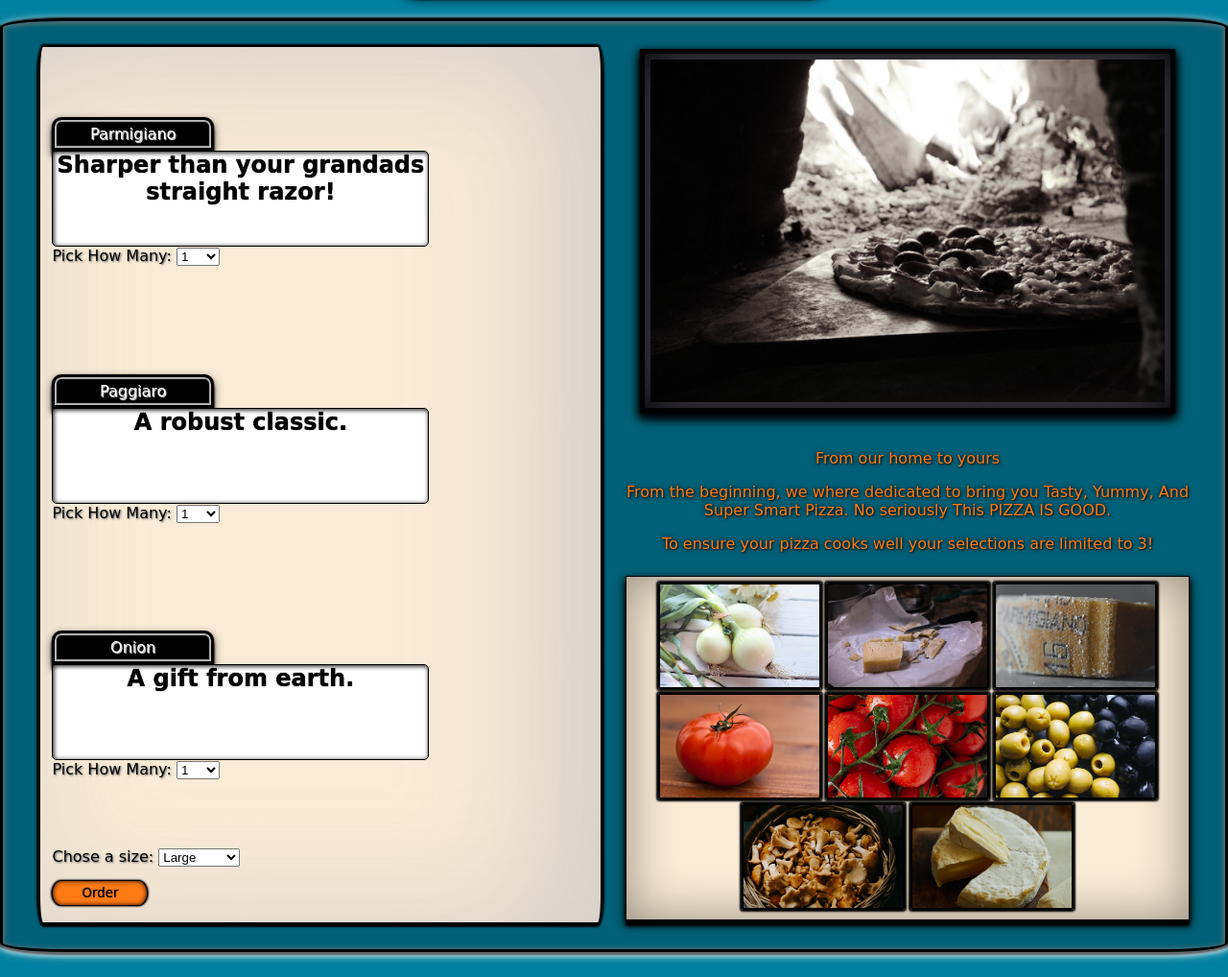
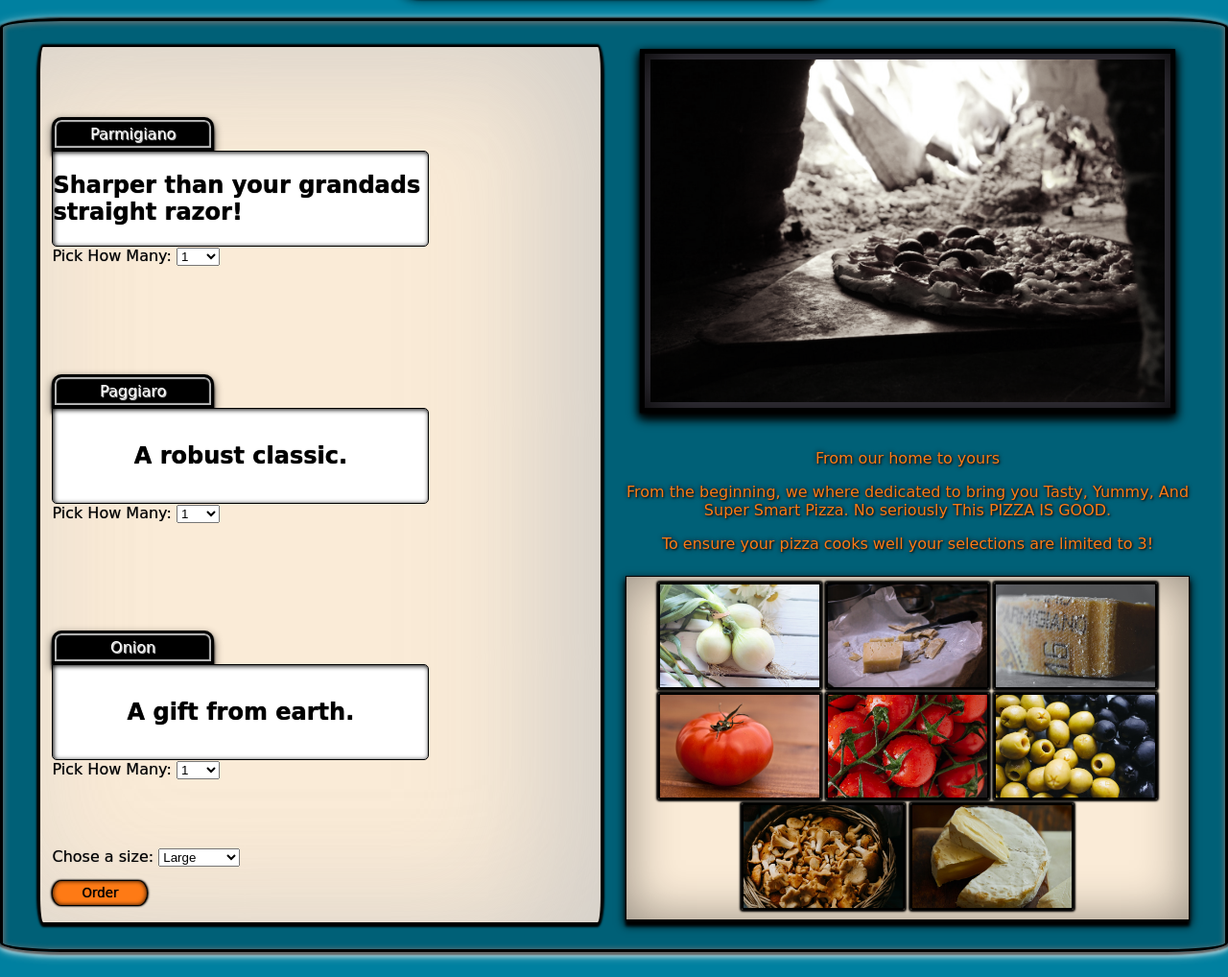
Before and after one commit to dcouch440/pizza-parlor, a plain HTML site: page index.html in a window 1280 px wide. Shown: the part 78-1096 px from the top of the page at 96% size. Drawn offline with Linux system fonts and the light colour scheme; files whose address does not match are found by name; a web font is replaced by a local one.

Commit message:
center menu item description flavor text

```diff
--- a/css/styles.css
+++ b/css/styles.css
@@ -56,7 +56,7 @@ h1 {
     0px 2px 6px 1px #ffffff5e,
     1px 3px 4px 1px #ffffff5e;
   border-radius: 5% / 1%;
-  text-shadow: 1px 1px 2px rgb(99, 99, 99);
+  text-shadow: 0px 0px 1px rgb(99, 99, 99);
 }
 #menu-selector-root {
   height: 90%;
@@ -84,10 +84,11 @@ h1 {
   width: 100px;
 }
 .menu-description {
+  display: flex;
+  justify-content: center;
   width: 70%;
   height: 100px;
   border-radius: 0px 5px 5px 5px;
-  text-align: center;
   box-shadow: inset 1px 1px 5px #000000;
   color: black;
   text-shadow: 0px 0px 1px black;
@@ -96,6 +97,9 @@ h1 {
   font-weight: 800;
   font-size: 24px;
   font-family: 'Cedarville Cursive', cursive;
+}
+.menu-description > div{
+  align-self: center;
 }
 .title {
   display: flex;
--- a/index.html
+++ b/index.html
@@ -21,7 +21,9 @@
           <div class="menu-component">
             <div class="menu-name">
               <p class="title">Parmigiano</p>
-              <div class="menu-description">Sharper than your grandads straight razor!</div>
+              <div class="menu-description">
+                <div>Sharper than your grandads straight razor!</div>
+              </div>
               <label for="parmigiano">Pick How Many:</label>
               <select name="parmigiano" id="parmigiano">
                 <optgroup label="Pick How Many">
@@ -35,7 +37,9 @@
           <div class="menu-component">
             <div class="menu-name">
               <p class="title">Paggiaro</p>
-              <div class="menu-description">A robust classic.</div>
+              <div class="menu-description">
+                <div>A robust classic.</div>
+              </div>
               <label for="paggiaro">Pick How Many:</label>
               <select name="paggiaro" id="paggiaro">
                 <optgroup label="Pick How Many">
@@ -49,7 +53,11 @@
           <div class="menu-component">
             <div class="menu-name">
               <p class="title">Onion</p>
-              <div class="menu-description">A gift from earth.</div>
+              <div class="menu-description">
+                <div>
+                  A gift from earth.
+                </div>
+              </div>
             </div>
             <label for="onion">Pick How Many:</label>
             <select name="onion" id="onion">
--- a/js/scripts.js
+++ b/js/scripts.js
@@ -29,7 +29,6 @@ document.addEventListener('DOMContentLoaded', () => {
     let menu = new Menu(parmigianoSelect, paggiaroSelect, onionSelect, sizeSelect);
     menu.addPrice()
     modal.classList.add('show');
-    console.log(menu)
     total.innerHTML = `Total Today $${menu.getTotal()}`
   });
 });
```
